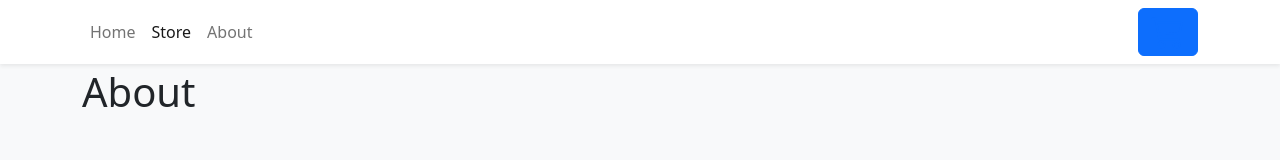
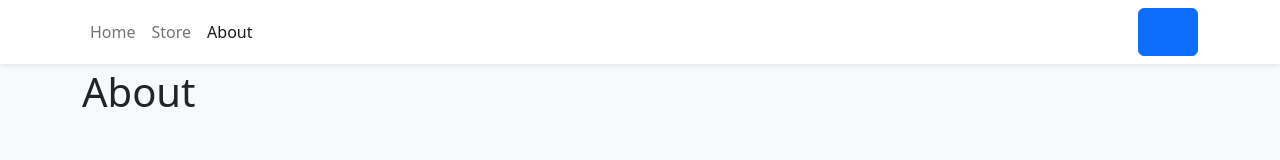
Before and after one commit to Barbosa885/shopping-cart, a React (Vite) app: page /about in a window 1280 px wide. Shown: the top 160 px of the page. Built offline with nearby package versions, Linux system fonts and the light colour scheme.

Commit message:
:adhesive_bandage:Fix the navigation routes in the navbar

```diff
--- a/src/components/Navbar.tsx
+++ b/src/components/Navbar.tsx
@@ -10,10 +10,10 @@ export function Navbar(){
         <Nav.Link to="/" as={NavLink}>
           Home
         </Nav.Link>
-        <Nav.Link to="/about" as={NavLink}>
+        <Nav.Link to="/store" as={NavLink}>
           Store
         </Nav.Link>
-        <Nav.Link to="/store" as={NavLink}>
+        <Nav.Link to="/about" as={NavLink}>
           About
         </Nav.Link>
       </Nav>
```
